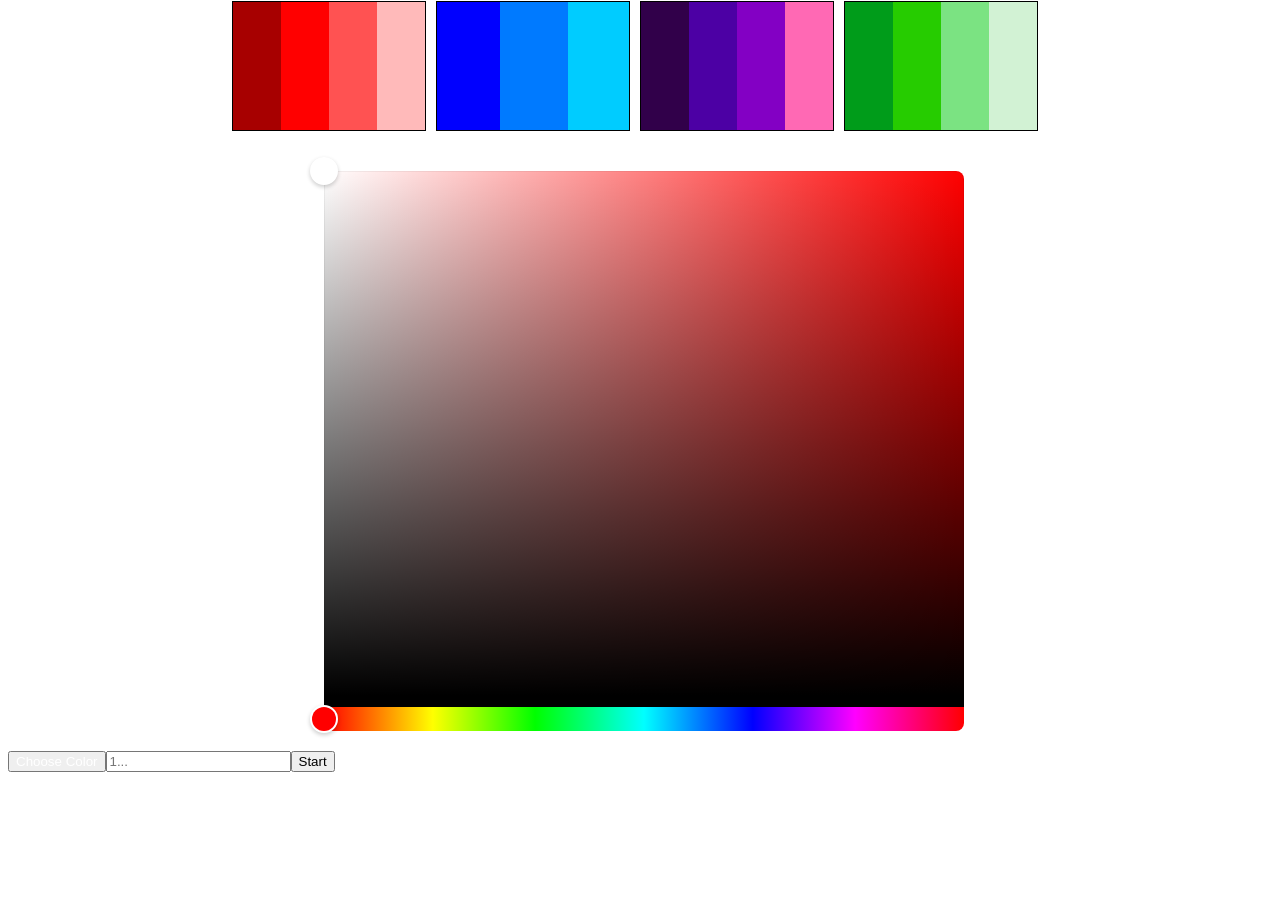
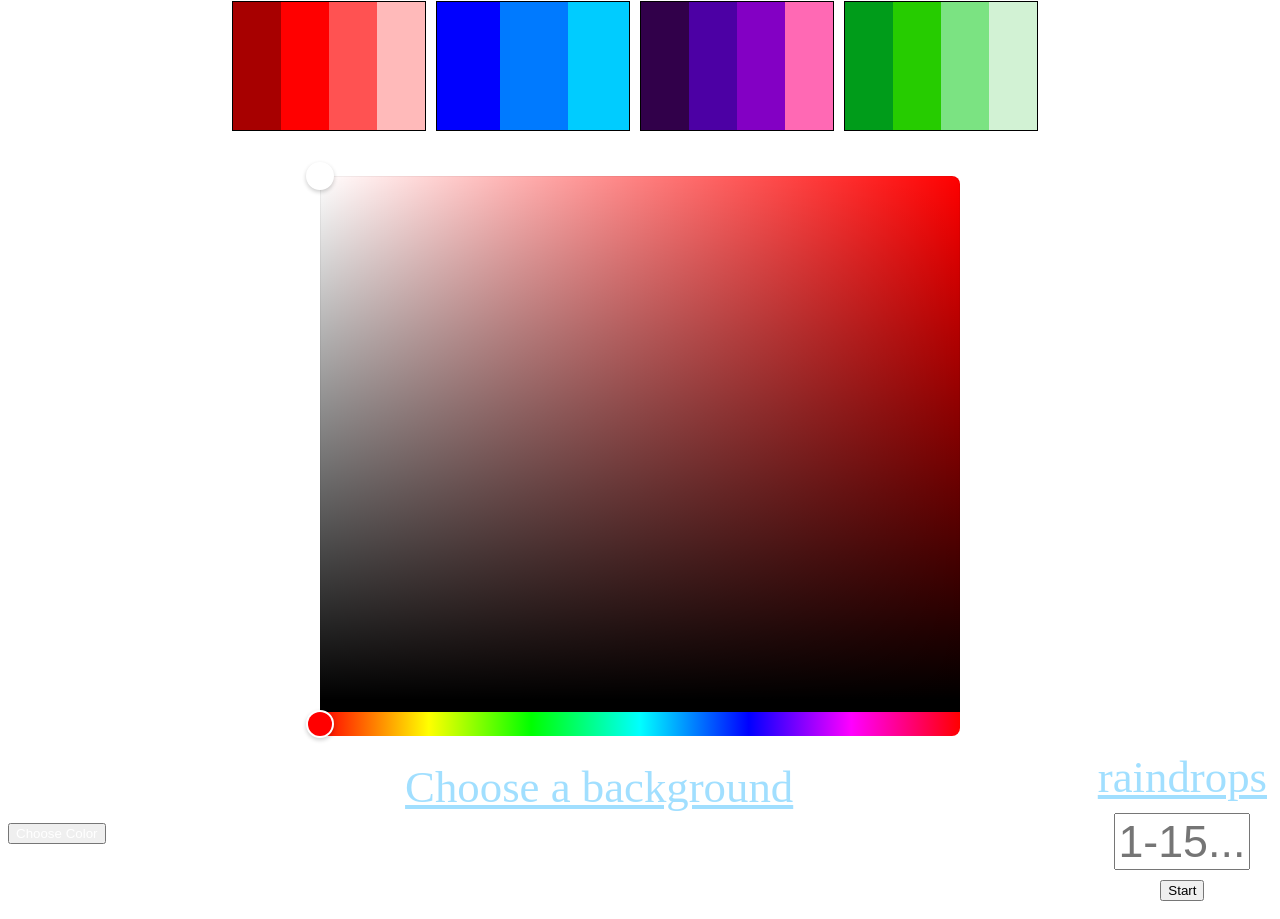
Before and after one commit to BradySBaker/LED-Canvas-Frontend-30x20-ESP32, a React app: page / in a window 1280 px wide. Shown: the part 96-1015 px from the top of the page. Before the commit the page ends 876 px from the top, so only its background shows below. Built offline with nearby package versions, Linux system fonts and the light colour scheme; the HTML template or start-up script is replaced by a standard one; what p5ble would draw is missing.

Commit message:
Added settings style

```diff
--- a/client/src/RainMode.jsx
+++ b/client/src/RainMode.jsx
@@ -1,4 +1,4 @@
-import React, { useEffect, useState } from 'react';
+import React, { useEffect, useState, useMemo } from 'react';
 
 import { HexColorPicker } from "react-colorful";
 
@@ -11,21 +11,26 @@ const colorPalettes = {
   greenPalette: "rgb(0,156,26) 0% 25%, rgb(38,204,0) 25% 50%, rgb(123,227,130) 50% 75%, rgb(210,242,212) 75% 100%"
 };
 
-const paletteElements = Object.keys(colorPalettes).map((curPalette) => {
-  return (
-    <div className={styles['palette']} style={{background: `linear-gradient(to right, ${colorPalettes[curPalette]})`}} />
-  );
-});
+const RainMode = ({handleModeStartStop, setCurChosenColor, modeDataSending, colorChoices, handleChooseColor, curChosenColor, prevFrameNames, frames}) => {
+  const [startClicked, setStartClicked] = useState(false);
 
-const RainMode = ({handleModeStartStop, setCurChosenColor, modeDataSending, colorChoices, handleChooseColor, curChosenColor}) => {
-  const [startClicked, setStartClicked] = useState(false);
-	const handleRainColor = (newColor) => {
+	const handleRainColor = (newColor, palette) => {
+    if (palette) {
+      console.log(newColor);
+      return;
+    }
 		setCurChosenColor(newColor);
 	};
 
+  const paletteElements = useMemo(() => {
+    return Object.keys(colorPalettes).map((curPalette) => (
+      <div key={curPalette} className={styles['palette']} style={{background: `linear-gradient(to right, ${colorPalettes[curPalette]})`}} onClick={() => handleRainColor(curPalette, true)} />
+    ));
+  }, [colorPalettes]);
+
 	return (
-		<div id='rainController'>
-			{modeDataSending ? /* Fix me!!!! */
+		<div id={styles['widget']}>
+			{modeDataSending ? /* Fix me! */
 			<>
       <div id={styles['paletteSelector']}>
         Palettes
@@ -37,16 +42,25 @@ const RainMode = ({handleModeStartStop, setCurChosenColor, modeDataSending, colo
 				<div id={styles['color-picker-container']}>
 					<HexColorPicker style={{height: '50vw', width: '50vw', maxHeight: '70vh', maxWidth: '700px'}} color={color} onChange={handleRainColor} />
 				</div>
-				<div>
+        <div id={styles['settings']}>
+          <button style={{'color': curChosenColor}} onClick={handleChooseColor}>Choose Color</button>
+          <div className={styles['stacked']} id={styles['background-choices-container']}>
+            <p id={styles['background-text']}>Choose a background</p>
+            <div id={styles['background-choices']}>Temp Temp Temp</div>
+          </div>
+          <div className={styles['stacked']}>
+            <p>raindrops</p>
+            <input className={styles['amount']}  id='rainAmount' type='text' placeholder='1-15...'/>
+            <button onClick={(e) => { handleModeStartStop(e, true); setStartClicked(!startClicked); }}>{!startClicked ? "Start" : "Stop"}</button>
+          </div>
+        </div>
+        <div>
 					{colorChoices.map((curChoice) => {
 						return(
 							<div style={{'backgroundColor': curChoice, 'width': '100px', 'height': '100px'}}></div>
 						)
 					})}
 				</div>
-				<button style={{'color': curChosenColor}} onClick={handleChooseColor}>Choose Color</button>
-				<input id='rainAmount' type='text' placeholder='1...'/>
-				<button onClick={(e) => { handleModeStartStop(e, true); setStartClicked(!startClicked); }}>{!startClicked ? "Start" : "Stop"}</button>
 			</> : null}
 		</div>
 	)
--- a/client/src/cssModules/miscModes.module.css
+++ b/client/src/cssModules/miscModes.module.css
@@ -1,3 +1,7 @@
+#widget {
+  position: relative;
+}
+
 .palette {
   width: 15vw;
   height: 10vw;
@@ -28,7 +32,46 @@
 }
 
 #color-picker-container {
-  position: relative;
-  margin: 20px 0;
-  margin-left: 25%;
+  width: 50vw;
+  max-width: 700px;
+  margin: auto;
+  margin-top: 25px;
 }
+
+#settings {
+  display: flex;
+  justify-content: space-between;
+  align-items: center;
+  margin-top: 20px;
+}
+
+.stacked {
+  display: flex;
+  flex-direction: column;
+  align-items: center;
+  color: #4cc3ff86;
+  font-size: 3.5vw;
+  font-weight: lighter;
+  transform: translateY(-10px);
+}
+
+.stacked p {
+  text-decoration: underline;
+  margin: 5px;
+}
+
+#background-choices {
+  color: white;
+  overflow-x: scroll;
+  white-space: nowrap;
+  background-color: rgba(255, 255, 255, 0.082);
+  max-width: 30vw;
+  font-size: 5vw;
+}
+
+.amount {
+  font-size: 3.5vw;
+  width: 10vw;
+  margin-top: 5px;
+  margin-bottom: 10px;
+}
--- a/client/src/index.jsx
+++ b/client/src/index.jsx
@@ -166,7 +166,7 @@ const App = function() {
       {showCreateMode ? <CreateMode turnOff={turnOff} callSave={callSave} animPlaying={animPlaying} pixelSending={pixelSending} mouseDown={mouseDown} handleFrameChoice={handleFrameChoice} sendRequests={sendRequests} selectedColor={selectedColor} setSelectedColor={setSelectedColor}/> : null}
       {!(pixelSending || modeDataSending) ? <img id='loading' src='./icons/loading.gif'></img> : null}
 
-			{showRainMode ? <RainMode modeRunning={modeRunning} curChosenColor={curChosenColor} handleChooseColor={handleModeChooseColor} colorChoices={colorChoices} setCurChosenColor={setCurChosenColor} modeDataSending={modeDataSending} handleModeStartStop={handleModeStartStop}/> : null}
+			{showRainMode ? <RainMode prevFrameNames={prevFrameNames} frames={frames} modeRunning={modeRunning} curChosenColor={curChosenColor} handleChooseColor={handleModeChooseColor} colorChoices={colorChoices} setCurChosenColor={setCurChosenColor} modeDataSending={modeDataSending} handleModeStartStop={handleModeStartStop}/> : null}
       {/* {audioVisualizer ? <AVController modeRunning={modeRunning} handleChooseColor={handleModeChooseColor} curChosenColor={curChosenColor} modeDataSending={modeDataSending} setCurChosenColor={setCurChosenColor} colorChoices={colorChoices} handleModeStartStop={handleModeStartStop}/> : null} */}
 
     {showCreateMode || showGallery ? <button id='bottom-button' onClick={() => {if (showCreateMode) {setShowGallery(true); setShowCreateMode(false);} else {setShowGallery(false); setShowCreateMode(true);}}}>{!showGallery ? 'Gallery' : 'Create'}</button> : null}
```
Also changed, not shown: 3 other files (tests, documents, lock files or other folders).
